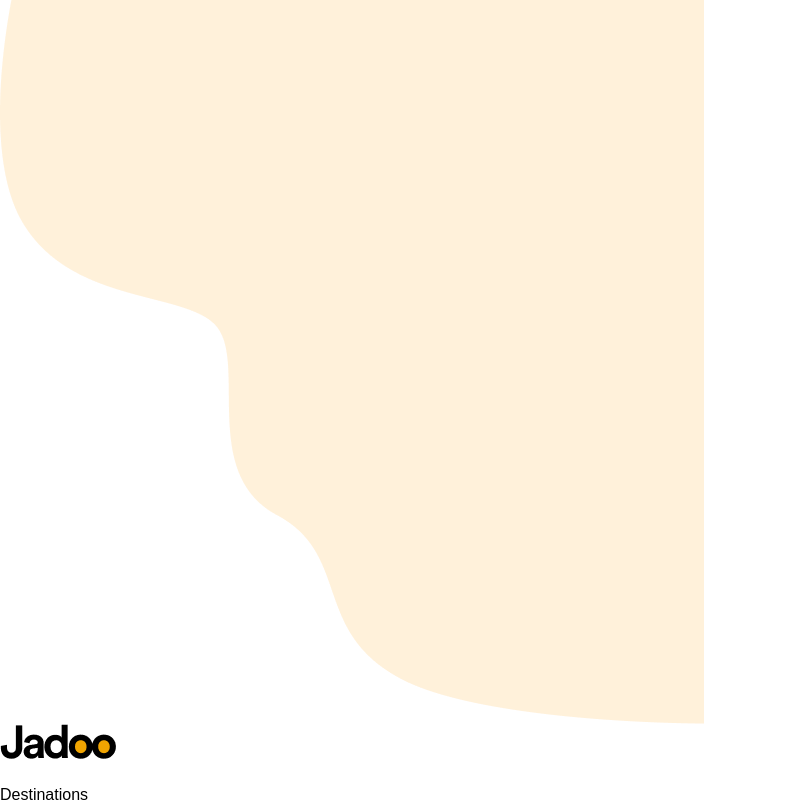
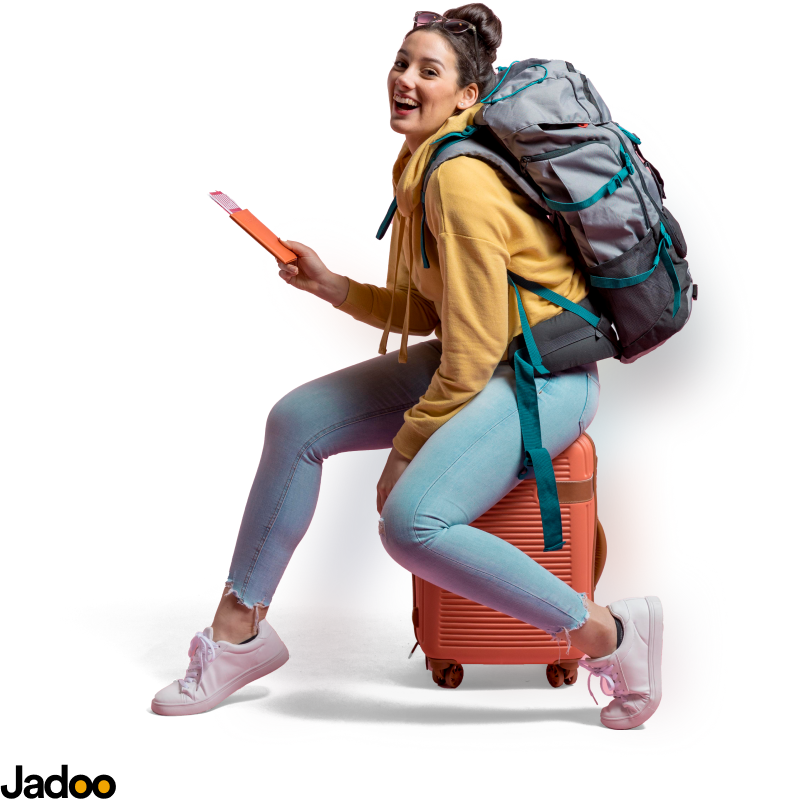
Before and after one commit to Smit2707/Jadoo, a React (Vite) app: page / in a window 1280 px wide. Shown: the top 802 px of the page, without its empty margins (0-785 px from the left). Built offline with nearby package versions, Linux system fonts and the light colour scheme.

Commit message:
changes 6

```diff
--- a/src/Pages/Header.jsx
+++ b/src/Pages/Header.jsx
@@ -14,7 +14,7 @@ const Header = () => {
                 <div className="flex justify-between items-center">
 
                     {/* deco */}
-                    <img className='absolute z-[-1] top-0 right-0 md:right-0 sm:w-[400px] md:w-[50%] md:h-[80%] md:object-cover md:object-bottom' src="./assets/decore.png" alt="" />
+                    <img className='absolute z-[-1] top-0 right-0 md:right-0 sm:w-[400px] md:w-[50%] md:h-[80%] md:object-cover md:object-bottom' src="./assets/Traveller 1.png" alt="" />
 
                     {/* logo */}
                     <img className='h-8 w-22 object-cover' src="./assets/logo.png"  alt="logo" />
```
